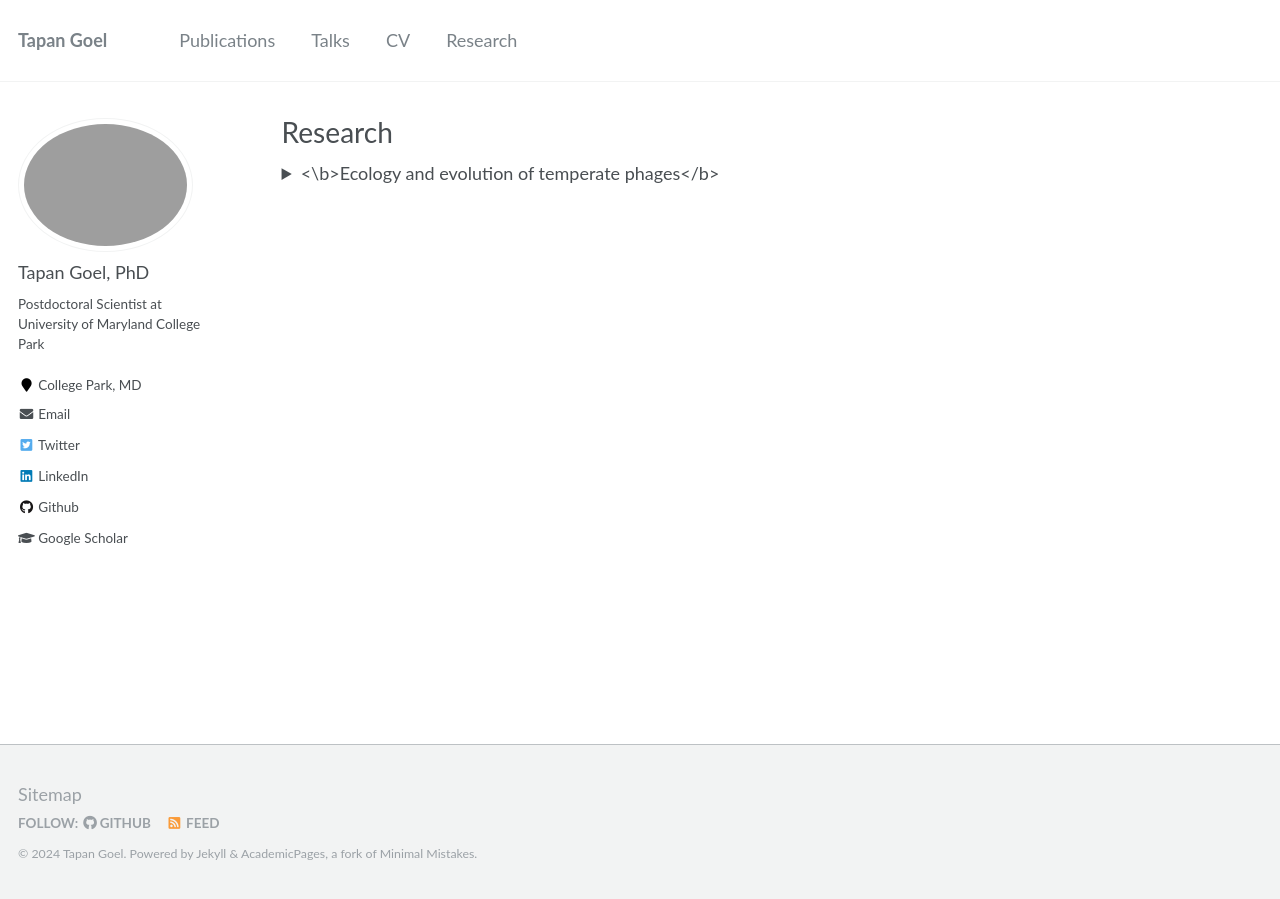
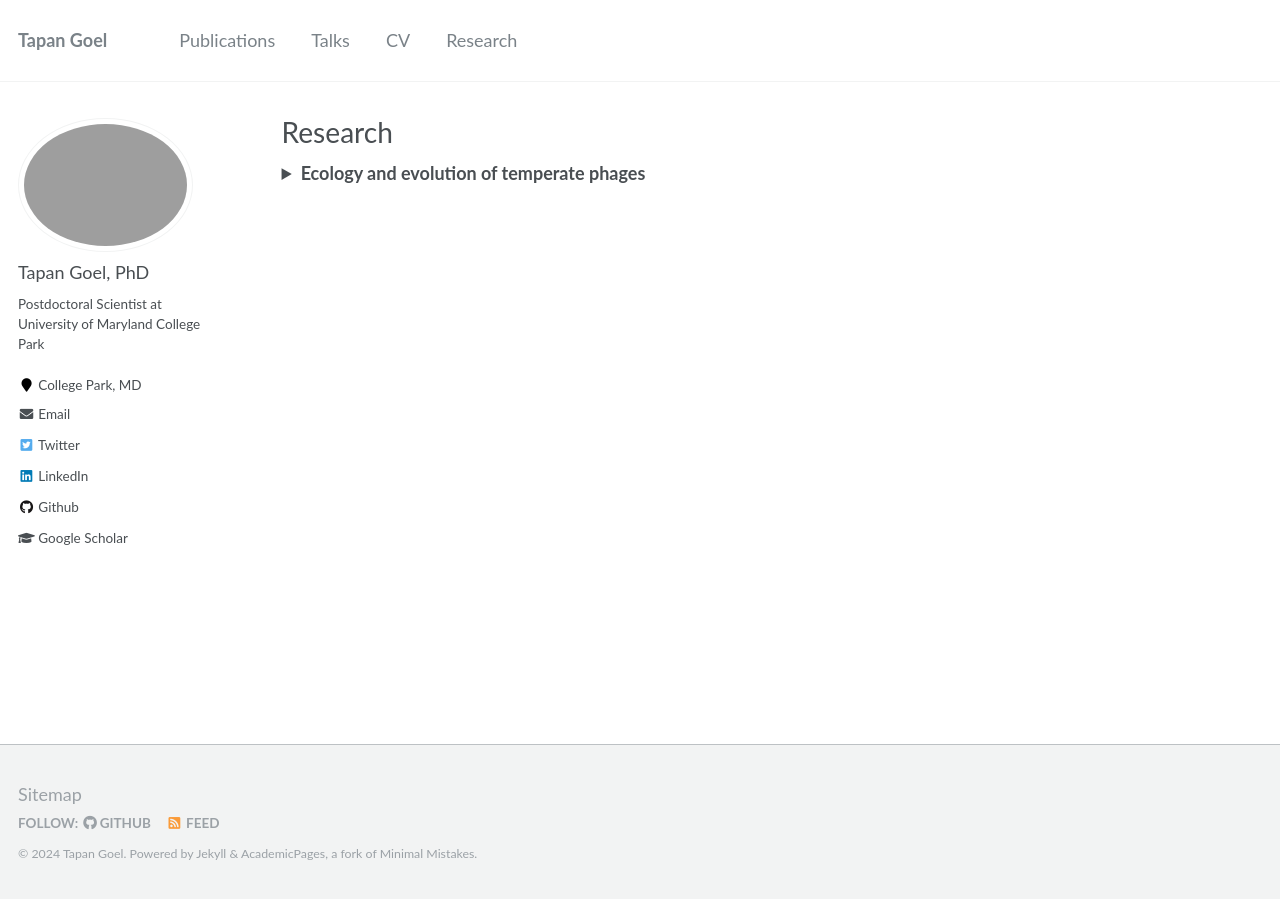
Before and after one commit to tapangoel1994/tapangoel1994.github.io, a Jekyll site: the page built from _pages/research.md, in a window 1280 px wide. Built offline with Jekyll 4.4.1, drawn with Linux system fonts in a browser that asks for light colours.

```diff
--- a/_pages/research.md
+++ b/_pages/research.md
@@ -10,7 +10,7 @@ author_profile: true
 <!--- overlay_image: galaxy2.jpg --->
 
 <details>
-  <summary><\b>Ecology and evolution of temperate phages</b></summary>
+  <summary><b>Ecology and evolution of temperate phages</b></summary>
 
 When we normally think of phages (viruses that exclusively infect bacteria), we only think of the lytic life cycle: The virus enters the host cell, hijacks the host machinery to make copies of itself, eventually kills the host and releases its virus offspring that go onto infect other hosts. This picture is true for phages that are obligately lytic. However, temperate phages, in addition to the lytic cycle, can undergo a lysogenic life cycle: they enter the host but instead of hijacking the host machinery, the viral genetic material integrates with that of the host and stays dormant until some internal or external trigger switches it back into the lytic cycle. In this case, the virus replicates when the host cell divides and replicates its own genome. While the lytic life cycle involves antagonism between the phage and its host, lysogeny is mutualistic - the reproductive success of the phage depends on the reproductive success of the host. Thus, temperate phages have a complicated relationship with their hosts which leads to interesting effects all the way from the molecular to the community level, across timescales ranging from virus-host encounter rates to evolutionary timescales. My current research focuses on the ecological and evolutionary consequences of this complicated relationship between temperate phages and their hosts. To do so, I use mathematical models that bridge scales - from cells to populations to communities.
 
```
